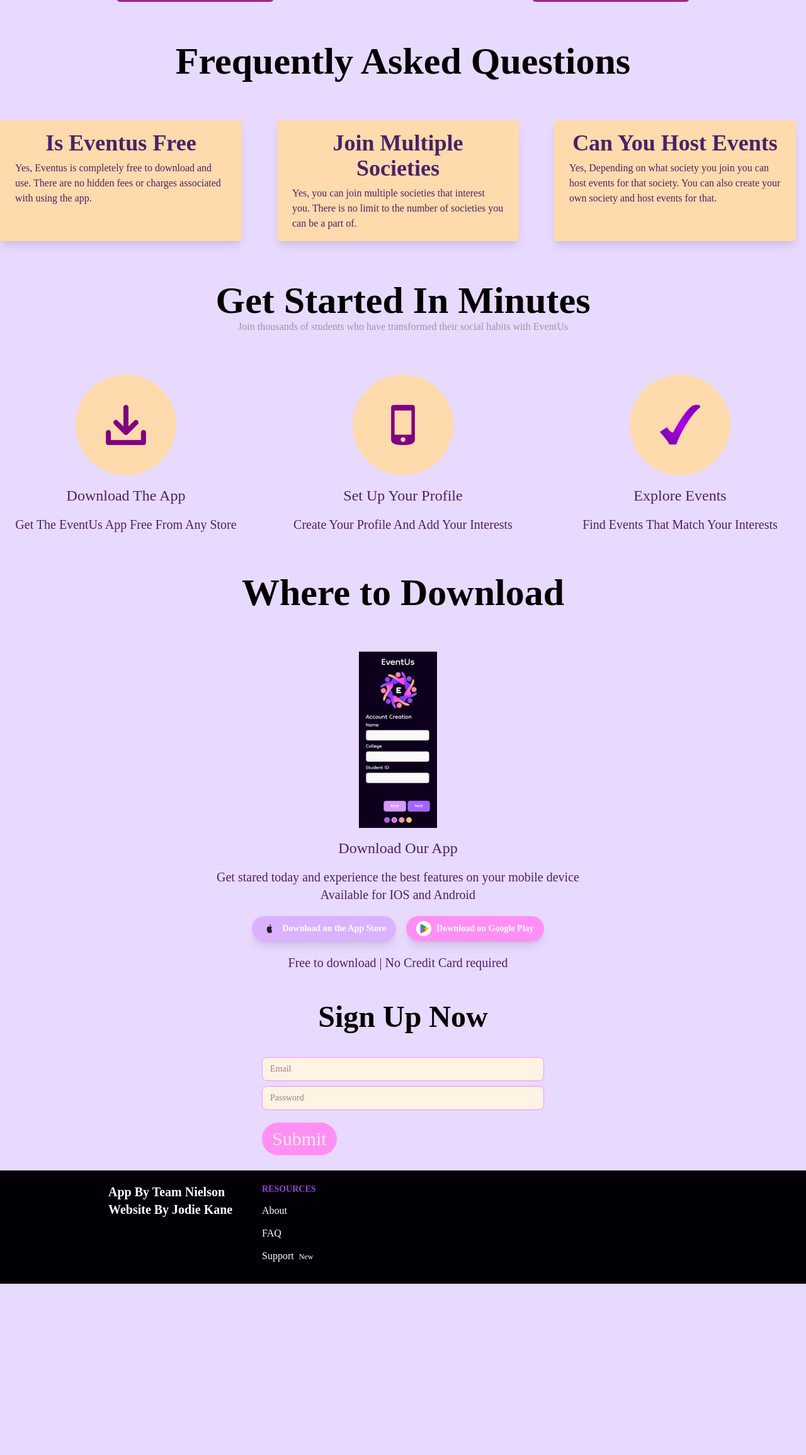
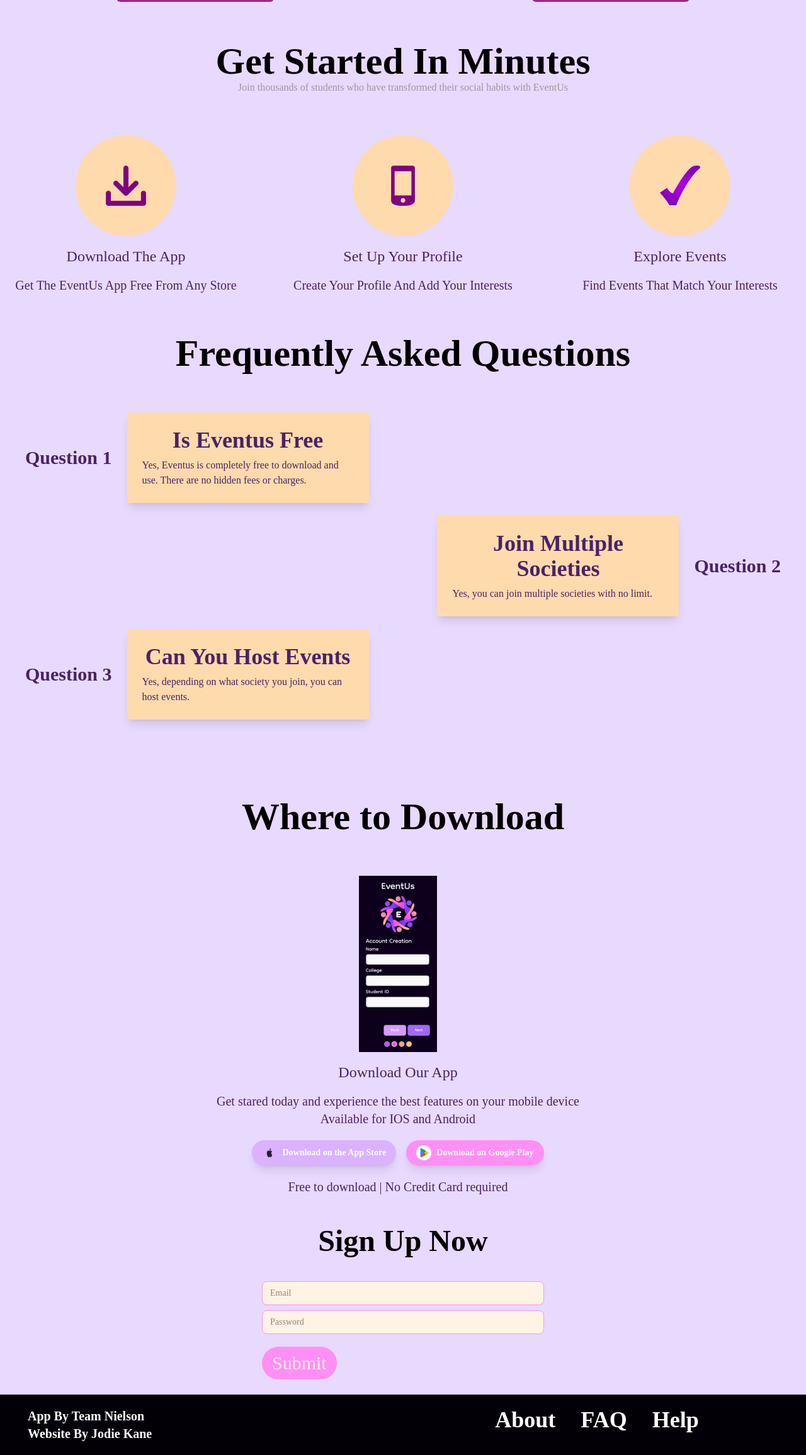
Before and after one commit to N00240212JodieKane/websitefinal.github.io, a website: page index.html in a window 1280 px wide. Shown: the part 2623-4934 px from the top of the page at 63% size. Before the commit the page ends 4662 px from the top, so only its background shows below. Drawn offline with Linux system fonts and the light colour scheme; a web font is replaced by a local one.

Commit message:
Completed Website

```diff
--- a/index.html
+++ b/index.html
@@ -131,41 +131,8 @@
   </div>
 </div>
 
- <div class="p-5 sm:p-10 md:p-16">
-    <div>
-        <h1 class="text-6xl text-center font-bold">Frequently Asked Questions</h1>
-    </div>
- </div>
-
- <div class="grid grid-cols-1 sm:grid-cols-2 md:grid-cols-3 gap-10 justify-center">
-<div class="max-w-sm rounded overflow-hidden shadow-lg bg-topaz-300 fade-in opacity-0 translate-y-5 transition-all duration-700">
-  <div class="px-6 py-4">
-    <div class="font-bold text-4xl mb-2 text-center text-indigo-800">Is Eventus Free</div>
-    <p class="text-indigo-800 text-base">
-      Yes, Eventus is completely free to download and use. There are no hidden fees or charges associated with using the app.
-    </p>
-  </div>
-</div>
 
 
-<div class="max-w-sm rounded overflow-hidden shadow-lg bg-topaz-300 fade-in opacity-0 translate-y-5 transition-all duration-700">
-  <div class="px-6 py-4">
-    <div class="font-bold text-4xl mb-2 text-center text-indigo-800">Join Multiple Societies</div>
-    <p class="text-indigo-800 text-base">
-      Yes, you can join multiple societies that interest you. There is no limit to the number of societies you can be a part of.
-  </div>
-</div>
-
-
-<div class="max-w-sm rounded overflow-hidden shadow-lg bg-topaz-300 fade-in opacity-0 translate-y-5 transition-all duration-700">
-  <div class="px-6 py-4">
-    <div class="font-bold text-4xl mb-2 text-center text-indigo-800">Can You Host Events</div>
-    <p class="text-indigo-800 text-base">
-      Yes, Depending on what society you join you can host events for that society. You can also create your own society and host events for that.
-    </p>
-  </div>
-</div>
- </div>
 
 
   <div class="p-5 sm:p-10 md:p-16">
@@ -206,6 +173,60 @@
 
 </div>
 
+
+
+ <div class="p-5 sm:p-10 md:p-16">
+    <div>
+        <h1 class="text-6xl text-center font-bold">Frequently Asked Questions</h1>
+    </div>
+</div>
+
+
+<div class="flex flex-col gap-5 px-10 mb-15">
+
+    <!-- Row 1 -->
+    <div class="flex items-center gap-6">
+        <h2 class="text-3xl font-bold text-indigo-800 whitespace-nowrap">
+            Question 1
+        </h2>
+
+        <div class="max-w-sm rounded overflow-hidden shadow-lg bg-topaz-300 p-6 fade-in opacity-0 translate-y-5 transition-all duration-700">
+            <div class="font-bold text-4xl mb-2 text-center text-indigo-800">Is Eventus Free</div>
+            <p class="text-indigo-800 text-base">
+                Yes, Eventus is completely free to download and use. There are no hidden fees or charges.
+            </p>
+        </div>
+    </div>
+
+    <!-- Row 2 -->
+    <div class="flex items-center gap-6 justify-end">
+        <div class="max-w-sm rounded overflow-hidden shadow-lg bg-topaz-300 p-6 fade-in opacity-0 translate-y-5 transition-all duration-700">
+            <div class="font-bold text-4xl mb-2 text-center text-indigo-800">Join Multiple Societies</div>
+            <p class="text-indigo-800 text-base">
+                Yes, you can join multiple societies with no limit.
+            </p>
+        </div>
+
+        <h2 class="text-3xl font-bold text-indigo-800 whitespace-nowrap">
+            Question 2
+        </h2>
+    </div>
+
+    <!-- Row 3 -->
+    <div class="flex items-center gap-6">
+        <h2 class="text-3xl font-bold text-indigo-800 whitespace-nowrap">
+            Question 3
+        </h2>
+
+        <div class="max-w-sm rounded overflow-hidden shadow-lg bg-topaz-300 p-6 fade-in opacity-0 translate-y-5 transition-all duration-700">
+            <div class="font-bold text-4xl mb-2 text-center text-indigo-800">Can You Host Events</div>
+            <p class="text-indigo-800 text-base">
+                Yes, depending on what society you join, you can host events.
+            </p>
+        </div>
+    </div>
+
+</div>
 
 <div class="p-5 sm:p-10 md:p-16">
         <h1 class="text-6xl text-center font-bold">Where to Download</h1>
@@ -265,17 +286,17 @@
 
 
 <div class="bg-dark-purple-900">
-    <div class="max-w-screen-lg px-4 sm:px-6 text-gray-800 sm:grid md:grid-cols-4 sm:grid-cols-2 mx-auto">
+    <div class="px-4 sm:px-6 text-gray-800 sm:grid md:grid-cols-2 sm:grid-cols-2">
         <div class="p-5 justify-center">
             <h3 class="font-bold text-xl text-white-100">App By Team Nielson</h3>
             <h3 class="font-bold text-xl text-white-100">Website By Jodie Kane</h3>
         </div>
-        <div class="p-5 justify-center">
-            <div class="text-sm uppercase text-indigo-600 font-bold">Resources</div>
-            <a class="my-3 block text-white-100" href="/#">About <span class="text-white-100 text-xs p-1"></span></a><a
-                class="my-3 block text-white-100" href="/#">FAQ<span class="text-white-100 text-xs p-1"></span></a><a
-                class="my-3 block text-white-100" href="/#">Support <span class="text-white-100 text-xs p-1">New</span></a>
+        <div class="p-5 justify-center flex gap-10">
+            <h3 class="font-bold text-4xl text-white-100">About</h3>
+            <h3 class="font-bold text-4xl text-white-100">FAQ</h3>
+            <h3 class="font-bold text-4xl text-white-100">Help</h3>
         </div>
+
     </div>
 </div>
 
--- a/src/input.css
+++ b/src/input.css
@@ -3,7 +3,7 @@
 @theme {
 
 
-  --font-dongle: "Dongle";
+  --font-dongle:   dongle: ['Dongle', 'sans-serif'];
 
   --radius-0: 0rem;
   --radius-1: 0.444444444rem;
@@ -90,6 +90,18 @@
   --color-white-200: #ffffff;
   --color-white-100: #ffffff;
 
+   extend: {
+            fontSize: {
+                  '2xl': '1.5rem',     // 24px
+      '3xl': '1.875rem',   // 30px
+      '4xl': '2.25rem',    // 36px
+      '5xl': '3rem',       // 48px
+      '6xl': '3.75rem',    // 60px
+      '7xl': '4.5rem',     // 72px
+      '8xl': '6rem',       // 96px
+      '9xl': '8rem',       // 128px
+            }
+  }
 }
 .stacking_card {
   @apply p-6 bg-pink-700 rounded-lg shadow-lg border border-gray-200 transform transition duration-500 hover:scale-110;
```
Also changed, not shown: src/output.css.
